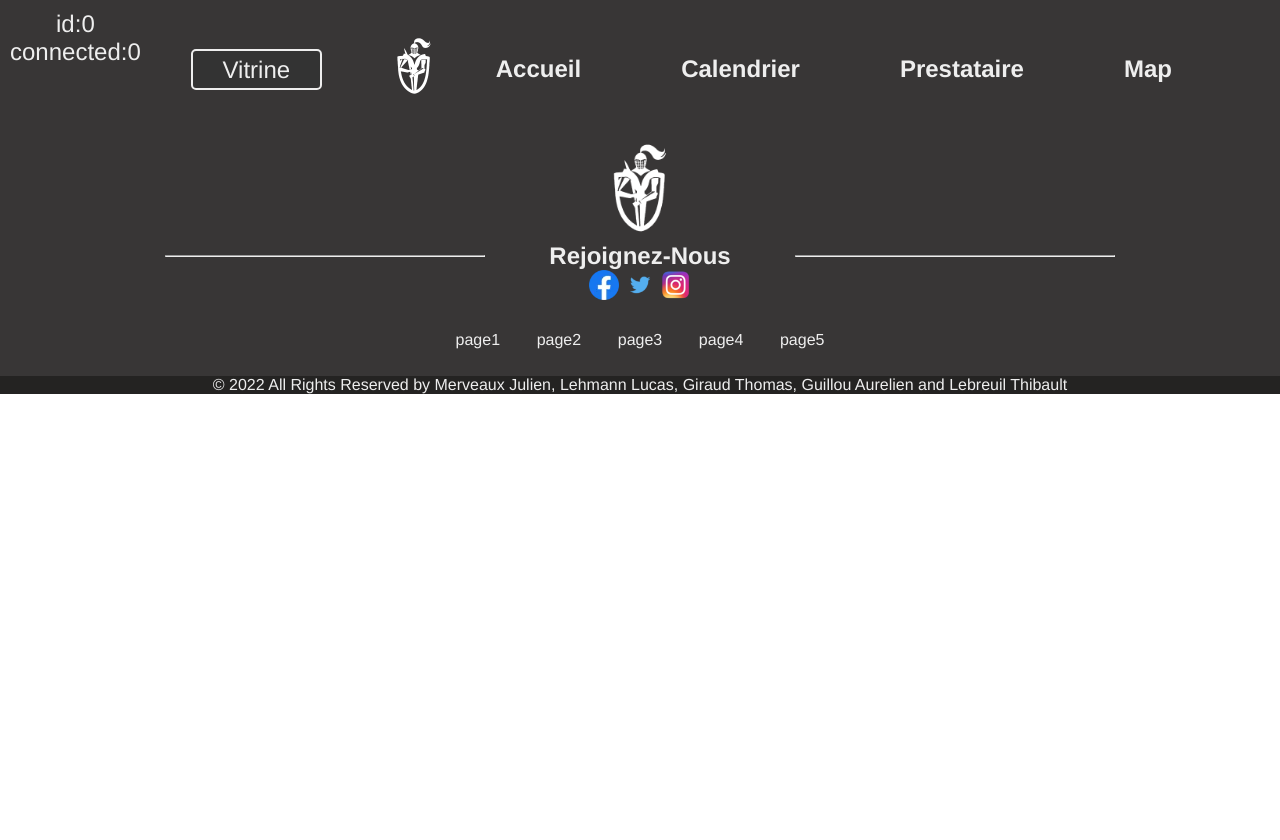
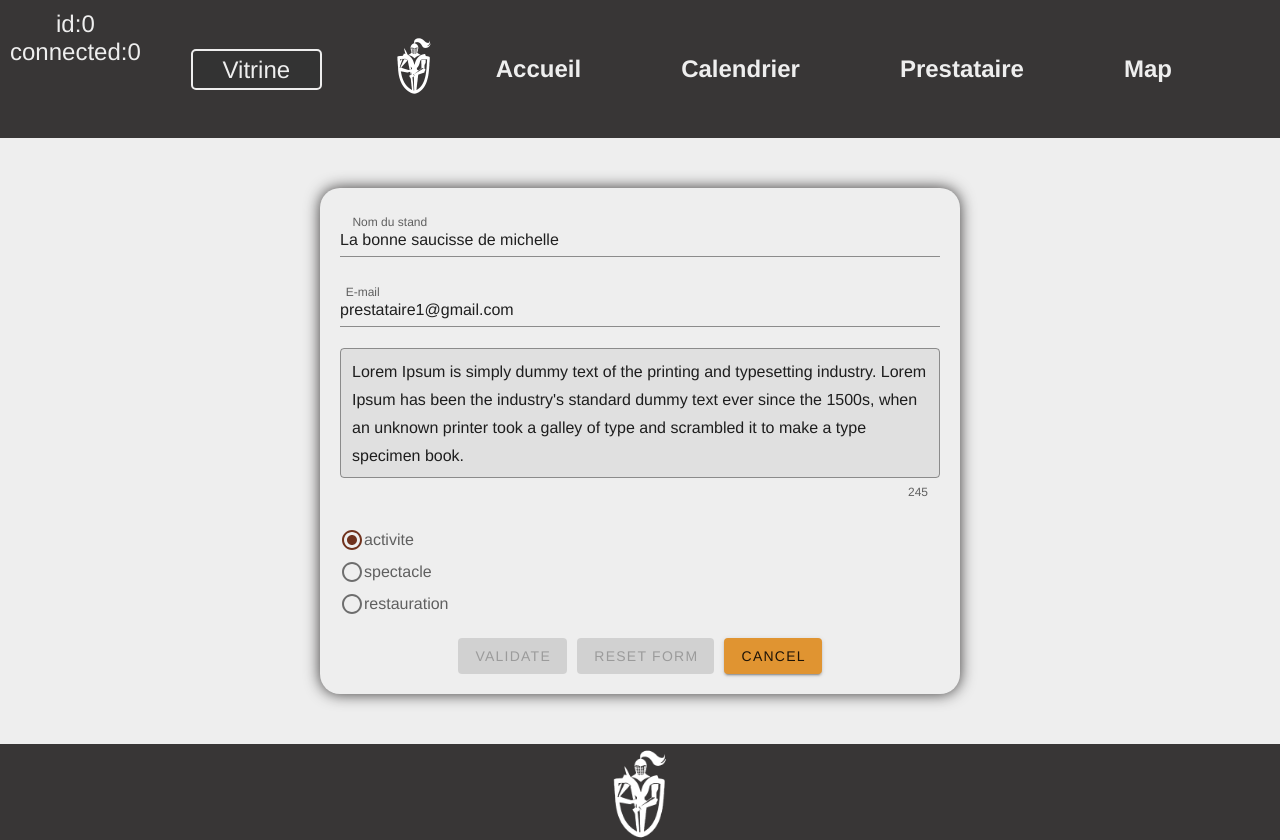
Before and after one commit to ThomasG1raud/saes3_vue, a Vue app: page /admin/prestataire/edit/1 in a window 1280 px wide. Shown: the top 840 px of the page. Before the commit the page ends 800 px from the top, so only its background shows below. Built offline with nearby package versions, Linux system fonts and the light colour scheme; the HTML template or start-up script is replaced by a standard one.

Commit message:
Add prestataire profil and routes

```diff
--- a/src/router/index.js
+++ b/src/router/index.js
@@ -17,9 +17,12 @@ import PrestataireEditProfilView from "@/views/prestataire/PrestataireEditProfil
 
 import AdminView from "@/views/admin/AdminView";
 import AdminMapView from "@/views/admin/AdminMapView";
-import AdminPrestataireView from "@/views/admin/AdminPrestataireView";
 import AdminStandView from "@/views/admin/AdminStandView";
 import AdminCalendrierView from "@/views/admin/AdminCalendrierView.vue";
+
+import AdminPrestataireView from "@/views/admin/AdminPrestataireView";
+import AdminPrestataireProfilView from "@/views/admin/AdminPrestataireProfilView.vue";
+import AdminPrestataireEditProfilView from "@/views/admin/AdminPrestataireEditProfilView.vue";
 
 Vue.use(VueRouter)
 
@@ -125,11 +128,29 @@ const routes = [
       })
     }]
   },
+
   {
     path: "/admin/prestataire",
     name: "admin_prestataire",
     component: AdminPrestataireView
   },
+  {
+    path: "/admin/prestataire/:idPrestataire",
+    name: "admin_prestataire_profil",
+    component: AdminPrestataireProfilView, /*todo*/
+    props: (route) => ({
+      idPrestataire: parseInt(route.params.idPrestataire)
+    })
+  },
+  {
+    path: "/admin/prestataire/edit/:idPrestataire",
+    name: "admin_prestataire_edit_profil",
+    component: AdminPrestataireEditProfilView, /*todo*/
+    props: (route) => ({
+      idPrestataire: parseInt(route.params.idPrestataire)
+    })
+  },
+
   {
     path: "/admin/stand",
     name: "stand",
--- /dev/null
+++ b/src/views/admin/AdminPrestataireEditProfilView.vue
@@ -0,0 +1,186 @@
+<template>
+  <div class="app">
+    <v-form
+        ref="form"
+        v-model="valid"
+        lazy-validation
+    >
+      <v-text-field
+          v-model="nomStand"
+          :rules="nameRules"
+          label="Nom du stand"
+          required
+      ></v-text-field>
+
+      <v-text-field
+          v-model="email"
+          :rules="emailRules"
+          label="E-mail"
+          required
+      ></v-text-field>
+
+      <v-textarea
+          v-model="text"
+          :rules="textRules"
+          counter
+          outlined
+          filled
+          auto-grow
+      ></v-textarea>
+
+      <v-radio-group v-model="type">
+        <v-radio
+            v-for="category in getAllCategory"
+            :color="`var(--${category})`"
+            :key="category"
+            :label="`${category}`"
+            :value="category"
+        ></v-radio>
+      </v-radio-group>
+
+      <v-text-field
+          :class="isValid ? 'd-none': ''"
+          v-model="password"
+          :rules="passwordRules"
+          label="Password"
+          required
+          :type="showPassword ? 'text' : 'password'"
+          :append-icon="showPassword ? 'mdi-eye' : 'mdi-eye-off'"
+          @click:append="showPassword = !showPassword"
+      ></v-text-field>
+
+      <v-alert
+          v-if="isWrong"
+          outlined
+          text
+          color="#FF0000"
+          type="error"
+      >
+        Wrong password
+      </v-alert>
+
+      <v-btn
+          :disabled="!valid || isValid || !password"
+          color="var(--blue)"
+          class="mr-4"
+          @click="validate_edit"
+      >
+        Validate
+      </v-btn>
+
+      <v-btn
+          :disabled="isValid"
+          color="var(--red)"
+          class="mr-4"
+          @click="resetForm"
+      >
+        Reset Form
+      </v-btn>
+
+      <v-btn
+          color="var(--orange)"
+          @click="cancelEdit"
+      >
+        Cancel
+      </v-btn>
+    </v-form>
+  </div>
+</template>
+
+<script>
+import {mapGetters} from "vuex";
+import router from "@/router";
+
+export default {
+  name: "AdminPrestataireEditProfilView",
+  props: {
+    idPrestataire: Number
+  },
+  data: () => ({
+    valid: true,
+    showPassword: false,
+    isWrong: false,
+
+    text: "",
+    nomStand: "",
+    type: "",
+    email: "",
+    password: "",
+
+    nameRules: [
+      v => !!v || 'Name is required',
+      v => /\D+/.test(v) || 'The name must not contain a number',
+    ],
+    emailRules: [
+      v => !!v || 'E-mail is required',
+      v => /.+@.+\..+/.test(v) || 'E-mail must be valid',
+    ],
+    textRules: [
+      v => !!v || 'Text is required',
+      v => (v && v.length > 50) || 'Name must be less than 50 characters',
+    ],
+    passwordRules: [
+      v => !!v || 'Password is required',
+    ]
+  }),
+  created() {
+    this.resetForm();
+  },
+  computed :{
+    ...mapGetters(["getInfoPrestataireByIdPrestataire", "getAllCategory", "isCorectPassword"]),
+    curentPrestataire() {
+      return this.getInfoPrestataireByIdPrestataire(this.idPrestataire)
+    },
+    isValid() {
+      const prestataire = this.getInfoPrestataireByIdPrestataire(this.idPrestataire);
+      return this.text === prestataire.text
+          && this.nomStand === prestataire.nomStand
+          && this.type === prestataire.type
+          && this.email === prestataire.email
+    }
+  },
+  methods: {
+    cancelEdit() {
+      router.push("/prestataire/profil/"+this.idPrestataire)
+    },
+    resetForm() {
+      const prestataire = this.getInfoPrestataireByIdPrestataire(this.idPrestataire);
+      this.text = prestataire.text;
+      this.nomStand = prestataire.nomStand;
+      this.type = prestataire.type;
+      this.email = prestataire.email;
+    },
+    validate_edit() {
+      if (this.isCorectPassword(this.idPrestataire, this.password)) {
+        let prestataire = this.getInfoPrestataireByIdPrestataire(this.idPrestataire);
+        prestataire.text = this.text;
+        prestataire.nomStand = this.nomStand;
+        prestataire.type = this.type;
+        prestataire.email = this.email;
+        router.push("/prestataire/profil/"+this.idPrestataire);
+      } else {
+        this.isWrong = true
+        setTimeout(() => {this.isWrong=false}, 3000);
+      }
+    }
+  }
+}
+</script>
+
+<style scoped>
+.app {
+  width: 50%;
+  margin: 50px auto;
+  box-shadow: 0 0 15px var(--dark);
+  border-radius: 20px;
+}
+form {
+  padding: 20px;
+}
+button {
+  margin: 0 5px;
+}
+.d-none {
+  display: none;
+}
+</style>
--- /dev/null
+++ b/src/views/admin/AdminPrestataireProfilView.vue
@@ -0,0 +1,197 @@
+<template>
+  <div id="card">
+    <div id="divImage-info">
+      <div id="divImage">
+        <img :src="require('@/assets/'+curentPrestataire.imagePrestataire)" alt="image du prestataire">
+      </div>
+      <div id="divInfo">
+        <div class="partie">
+          <p> Nom :</p>
+          <p class="text-capitalize"> {{ curentPrestataire.name }} </p>
+        </div>
+
+        <hr>
+
+        <div class="partie">
+          <p>
+            Categorie :
+          </p>
+          <p class="text-capitalize">
+            <router-link :to="'/liste_prestataire/#'+curentPrestataire.type">
+              {{ curentPrestataire.type }}
+            </router-link>
+          </p>
+        </div>
+
+        <hr>
+
+        <div class="partie" v-if="curentHoraire.length">
+          <p> Horaire : </p>
+          <router-link to="/calendrier">
+            <p v-for="(horaire, index) in curentHoraire" :key="index">
+              {{ horaire.start.substr(11, 5) }} - {{ horaire.end.substr(11, 5) }}
+            </p>
+          </router-link>
+        </div>
+        <hr v-if="curentHoraire.length">
+
+        <div class="partie">
+          <p> E-mail:</p>
+          <p> {{ curentPrestataire.email }} </p>
+        </div>
+
+        <hr>
+
+        <div class="partie">
+          <p> Nom du stand : </p>
+          <p class="text-capitalize">
+            <router-link :to="'/map/'+curentPrestataire.idStand">
+              {{ curentPrestataire.nomStand }}
+            </router-link>
+          </p>
+        </div>
+
+        <hr>
+
+        <div class="partie">
+          <p> siren</p>
+          <p class="text-capitalize"> {{ curentPrestataire.siren }} </p>
+        </div>
+      </div>
+    </div>
+    <div class="rond" v-on:click="bool =!bool">
+      <img class="fleche" src="@/assets/keyboard_double_arrow_up_black.svg">
+    </div>
+    <div class="btn-edit">
+      <button class="btn btn-edit" @click="edit_profil">Edit</button>
+    </div>
+
+    <div id="divService" v-if="bool">
+      <p id="paragraphe"> {{ curentPrestataire.text }} </p>
+    </div>
+  </div>
+</template>
+
+<script>
+import {mapGetters} from "vuex";
+import router from "@/router";
+export default {
+  name: "AdminPrestataireProfilView",
+  methods: {
+    edit_profil() {
+      router.push("/prestataire/edit/"+this.idPrestataire)
+    }
+  },
+  props: {
+    idPrestataire: Number
+  },
+  data: () => ({
+    bool:false
+  }),
+  computed :{
+    ...mapGetters(["getInfoPrestataireByIdPrestataire", "getHoraireByIdPrestataire"]),
+    curentPrestataire() {
+      return this.getInfoPrestataireByIdPrestataire(this.idPrestataire)
+    },
+    curentHoraire() {
+      return this.getHoraireByIdPrestataire(this.idPrestataire)
+    }
+  }
+}
+</script>
+
+<style scoped>
+  #card {
+
+    margin: 100px;
+  }
+
+  #divImage-info {
+    display: flex;
+    width: 100%;
+    height: 50%;
+
+    border-radius: 20px;
+  }
+
+  #divImage {
+    aspect-ratio:1 ;
+    height: 100%;
+    border-radius: 20px;
+    overflow: hidden;
+    border:solid
+
+
+  }
+
+  #divInfo {
+    display: flex;
+    flex-wrap: wrap;
+    width: 75%;
+    margin-left: 5%;
+    border-radius: 20px;
+    border:solid
+
+  }
+
+  #divService {
+    width: 100%;
+    border-radius: 20px;
+    border:solid;
+    margin-top: 5%;
+    text-align: start;
+    padding: 20px;
+    animation: 1s displayZoom;
+  }
+  img{
+    width: 100%;
+  }
+
+
+
+  hr {
+    width: 70%;
+    height: 1px;
+    margin-left: 5px;
+    background-color: var(--very-very-dark);
+  }
+
+  p {
+    display: flex;
+    justify-content: start;
+    margin-right: 20px;
+  }
+
+  .rond {
+    position: absolute;
+    translate: 900px -50px;
+    height: 100px;
+    width: 100px;
+    background-color: var(--background);
+    border:solid;
+    border-radius: 50%;
+  }
+
+  .fleche{
+    rotate: 180deg;
+  }
+
+  .partie {
+    display: flex;
+    width: 90%;
+    margin: 20px;
+  }
+  .text-capitalize {
+    text-transform: capitalize;
+  }
+  div.btn-edit {
+    position: absolute;
+    translate: 1050px -25px;
+    height: 100px;
+    width: 100px;
+  }
+  button.btn-edit {
+    height: 50px;
+    width: 100px;
+  }
+</style>
```
